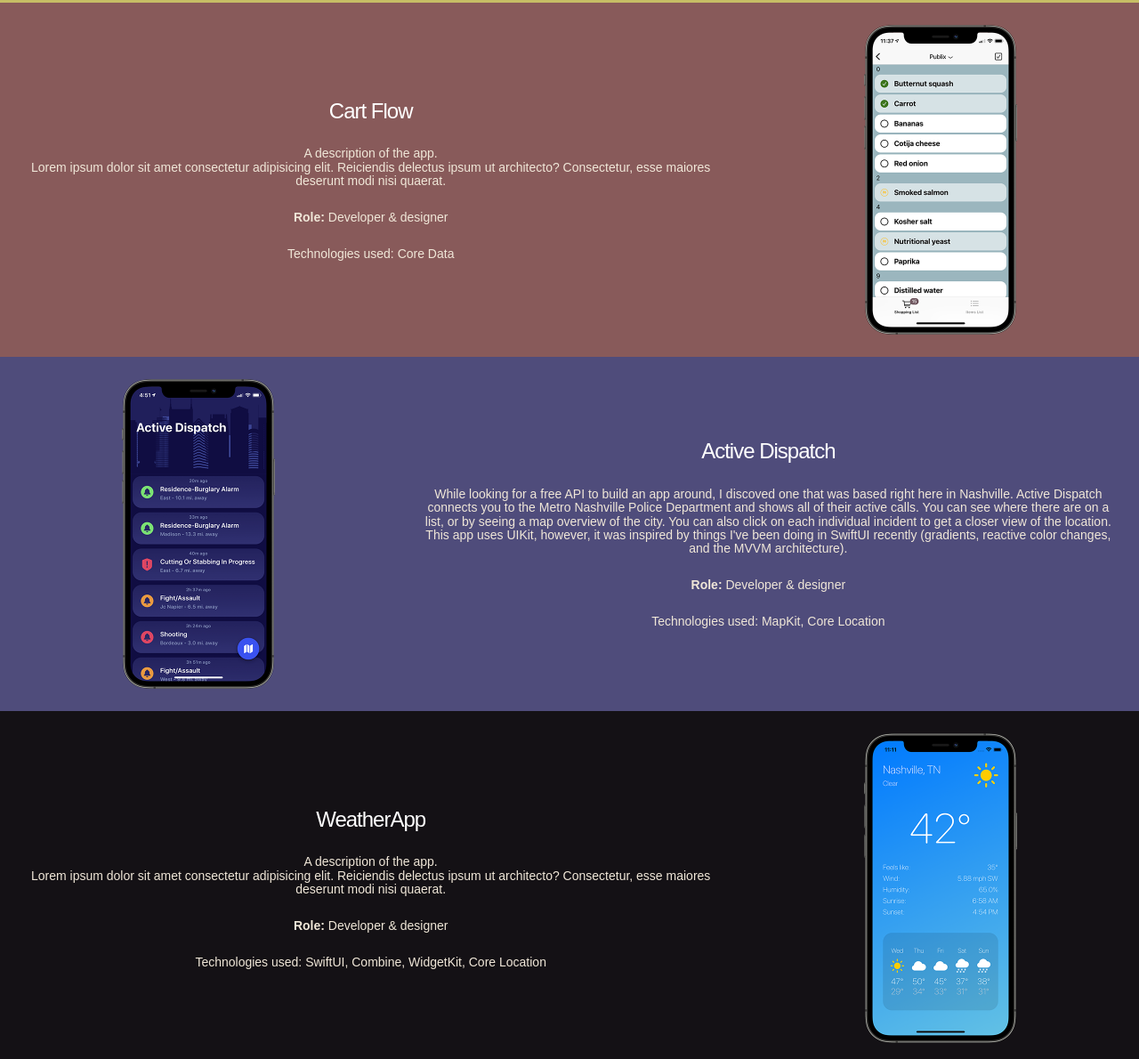
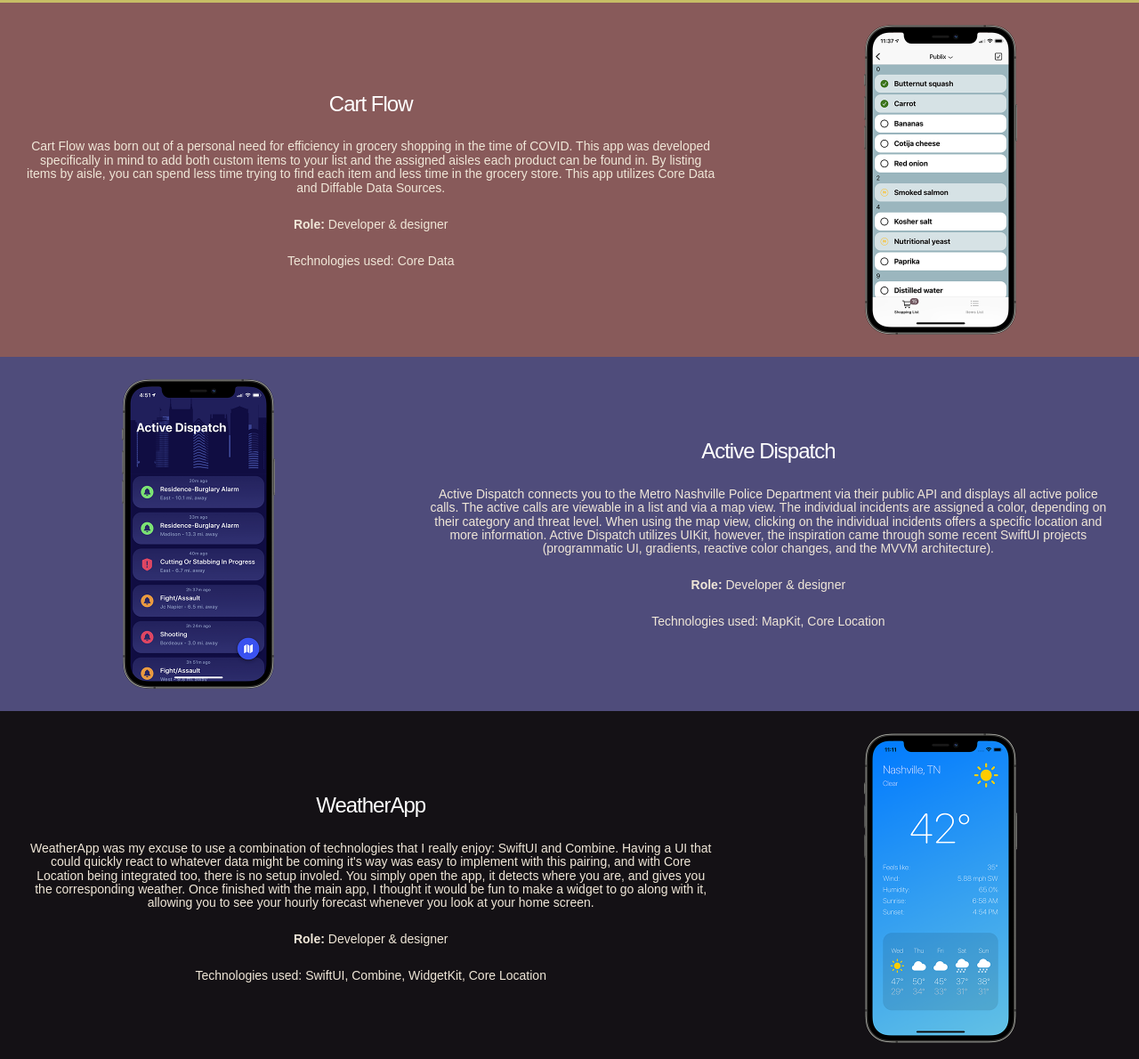
Before and after one commit to scottquintana/scottquintana.com, a plain HTML site: page index.html in a window 1280 px wide. Shown: the part 797-1987 px from the top of the page at 89% size. Drawn offline with Linux system fonts and the light colour scheme; a web font is replaced by a local one.

Commit message:
Updatee bios

```diff
--- a/css/style.css
+++ b/css/style.css
@@ -44,7 +44,11 @@ h1, h2, h3 {
   /* background-color: crimson; */
 }
 
+.hero-content h1 {
+  font-size: 48px;
+}
 .hero-content h3 {
+  font-size: 24px;
   color: #223F57;
 }
 
@@ -61,7 +65,9 @@ h1, h2, h3 {
 
 .hero-content {
   display: flex;
-  /* background: cornflowerblue; */
+  background: grey;
+  border-radius: 24px;
+  opacity: 0.5;
   flex-direction: column;
   justify-content: center;
   align-items: center;
@@ -73,7 +79,7 @@ h1, h2, h3 {
 }
 
 .hero-content p {
-  font-size: 14px;
+  font-size: 18px;
   line-height: 1.2;
   font-weight: 200;
 }
--- a/index.html
+++ b/index.html
@@ -16,9 +16,11 @@
         <h1>Scott Quintana</h1>
         <h3>iOS Developer · Drummer/Producer</h3>
         <br>
-        <p>About me Lorem, ipsum dolor sit amet consectetur adipisicing elit. Libero, eligendi ratione! Sint obcaecati qui adipisci temporibus nisi laborum cumque repellendus consectetur. Ab magni quibusdam delectus sint facere numquam sunt architecto aliquam, excepturi omnis fugiat nobis. Voluptas, eum totam. Et, dolorum.</p>
-      <br><br><br>
-      <p>Portfolio · GitHub · Email · LinkedIn · Instagram</p>
+        <p>About me Lorem, ipsum dolor sit amet consectetur adipisicing elit. Libero, eligendi ratione! Sint obcaecati
+          qui adipisci temporibus nisi laborum cumque repellendus consectetur. Ab magni quibusdam delectus sint facere
+          numquam sunt architecto aliquam, excepturi omnis fugiat nobis. Voluptas, eum totam. Et, dolorum.</p>
+        <br><br><br>
+        <p>Portfolio · GitHub · Email · LinkedIn · Instagram</p>
       </div>
       <div class="hero-img">
         <img src="img/me.png" alt="">
@@ -35,10 +37,11 @@
         <div class="app app-desc">
           <h2>Cart Flow</h2>
           <br>
-          <p>A description of the app.</p>
-          <p>Lorem ipsum dolor sit amet consectetur adipisicing elit.
-            Reiciendis delectus ipsum ut architecto? Consectetur,
-            esse maiores deserunt modi nisi quaerat.</p><br>
+          <p>Cart Flow was born out of a personal need for efficiency in grocery shopping in the time of COVID. This app
+            was developed specifically in mind to add both custom items to your list and the assigned aisles each
+            product can be found in. By listing items by aisle, you can spend less time trying to find each item and
+            less time in the grocery store. This app utilizes Core Data and Diffable Data Sources.
+          </p><br>
           <p><b>Role:</b> Developer & designer</p><br>
           <p>Technologies used: Core Data</p>
         </div>
@@ -51,14 +54,14 @@
         <div class="app app-desc">
           <h2>Active Dispatch</h2>
           <br>
-          <p>While looking for a free API to build an app around,
-            I discoved one that was based right here in Nashville.
-            Active Dispatch connects you to the Metro Nashville Police
-            Department and shows all of their active calls.
-            You can see where there are on a list, or by seeing a map overview
-            of the city.
-            You can also click on each individual incident to get a closer
-            view of the location. This app uses UIKit, however, it was inspired by things I've been doing in SwiftUI recently (gradients, reactive color changes, and the MVVM architecture).</p><br>
+          <p>
+            Active Dispatch connects you to the Metro Nashville Police Department via their public API and displays all
+            active police calls. The active calls are viewable in a list and via a map view. The individual incidents
+            are assigned a color, depending on their category and threat level. When using the map view, clicking on the
+            individual incidents offers a specific location and more information. Active Dispatch utilizes UIKit,
+            however, the inspiration came through some recent SwiftUI projects (programmatic UI, gradients, reactive
+            color changes, and the MVVM architecture).
+          </p><br>
           <p><b>Role:</b> Developer & designer</p><br>
           <p>Technologies used: MapKit, Core Location</p>
         </div>
@@ -71,10 +74,14 @@
         <div class="app app-desc">
           <h2>WeatherApp</h2>
           <br>
-          <p>A description of the app.</p>
-          <p>Lorem ipsum dolor sit amet consectetur adipisicing elit.
-            Reiciendis delectus ipsum ut architecto? Consectetur,
-            esse maiores deserunt modi nisi quaerat.</p><br>
+          <p>WeatherApp was my excuse to use a combination of technologies that I really enjoy: SwiftUI and Combine.
+            Having a UI that could quickly react to whatever data might be coming it's way was easy to implement with
+            this pairing, and with Core Location being integrated too, there is no setup involed. You simply open the
+            app, it detects where you are, and gives you the corresponding weather. Once finished with the main app, I
+            thought it would be fun to make a widget to go along with it, allowing you to see your hourly forecast
+            whenever you look at your home screen.
+
+          </p><br>
           <p><b>Role:</b> Developer & designer</p><br>
           <p>Technologies used: SwiftUI, Combine, WidgetKit, Core Location</p>
         </div>
@@ -87,10 +94,8 @@
         <div class="app app-desc">
           <h2>Top Headlines</h2>
           <br>
-          <p>A description of the app.</p>
-          <p>Lorem ipsum dolor sit amet consectetur adipisicing elit.
-            Reiciendis delectus ipsum ut architecto? Consectetur,
-            esse maiores deserunt modi nisi quaerat.</p><br>
+          <p>Top Headlines simplifies the news experience by showing you one story at a time, similarly to dating apps. Dependent on the users’ interest in the headline, they can use the buttons on the bottom of the UI or a swipe gesture to add to their reading list or pass the story. Once the feed of headlines has been exhausted, you can switch to your list, read each article, and check them off as you go.
+          </p><br>
           <p><b>Role:</b> Developer & designer</p><br>
           <p>Technologies used: UIGestureRecognizer</p>
         </div>
```
